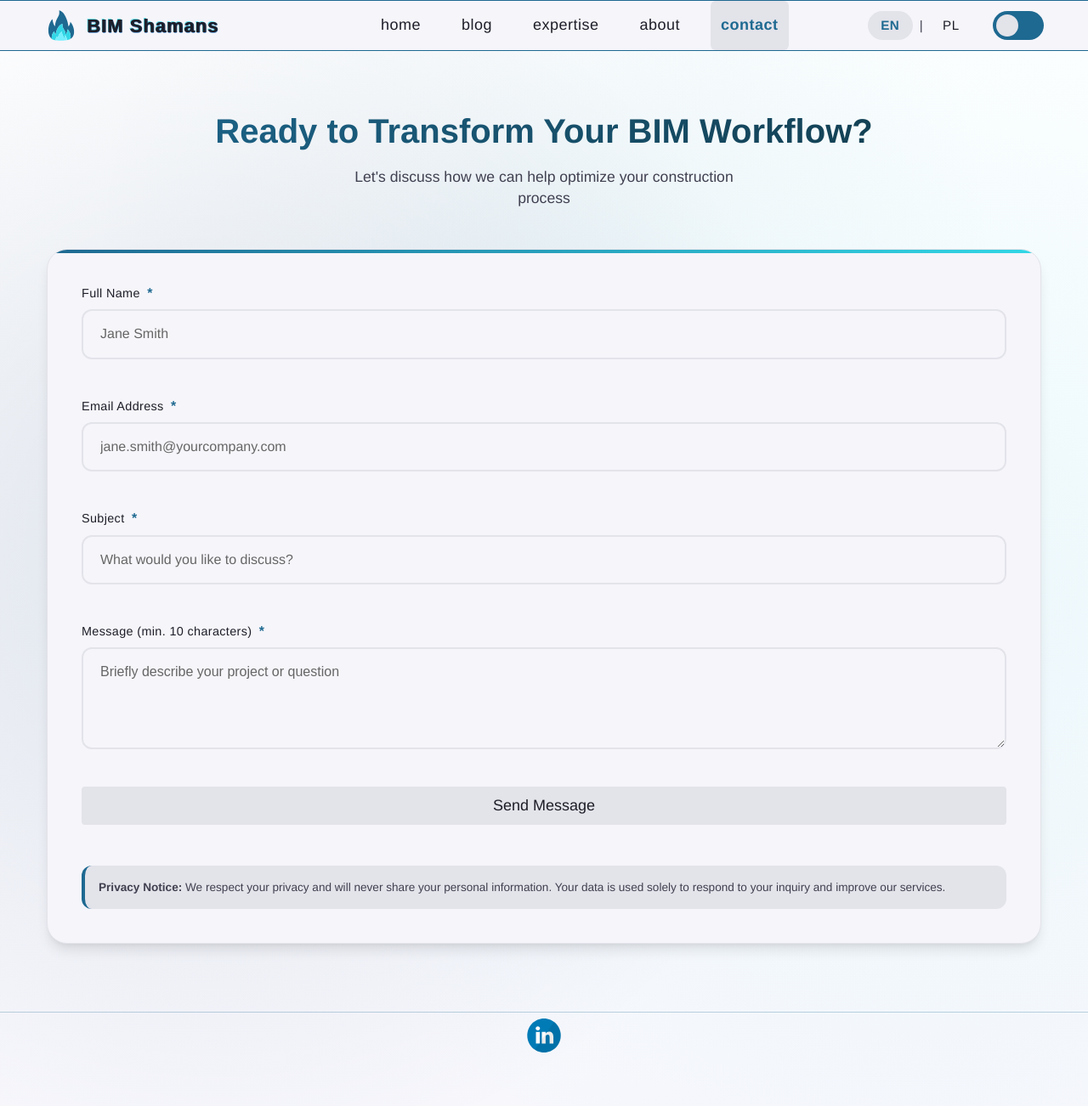
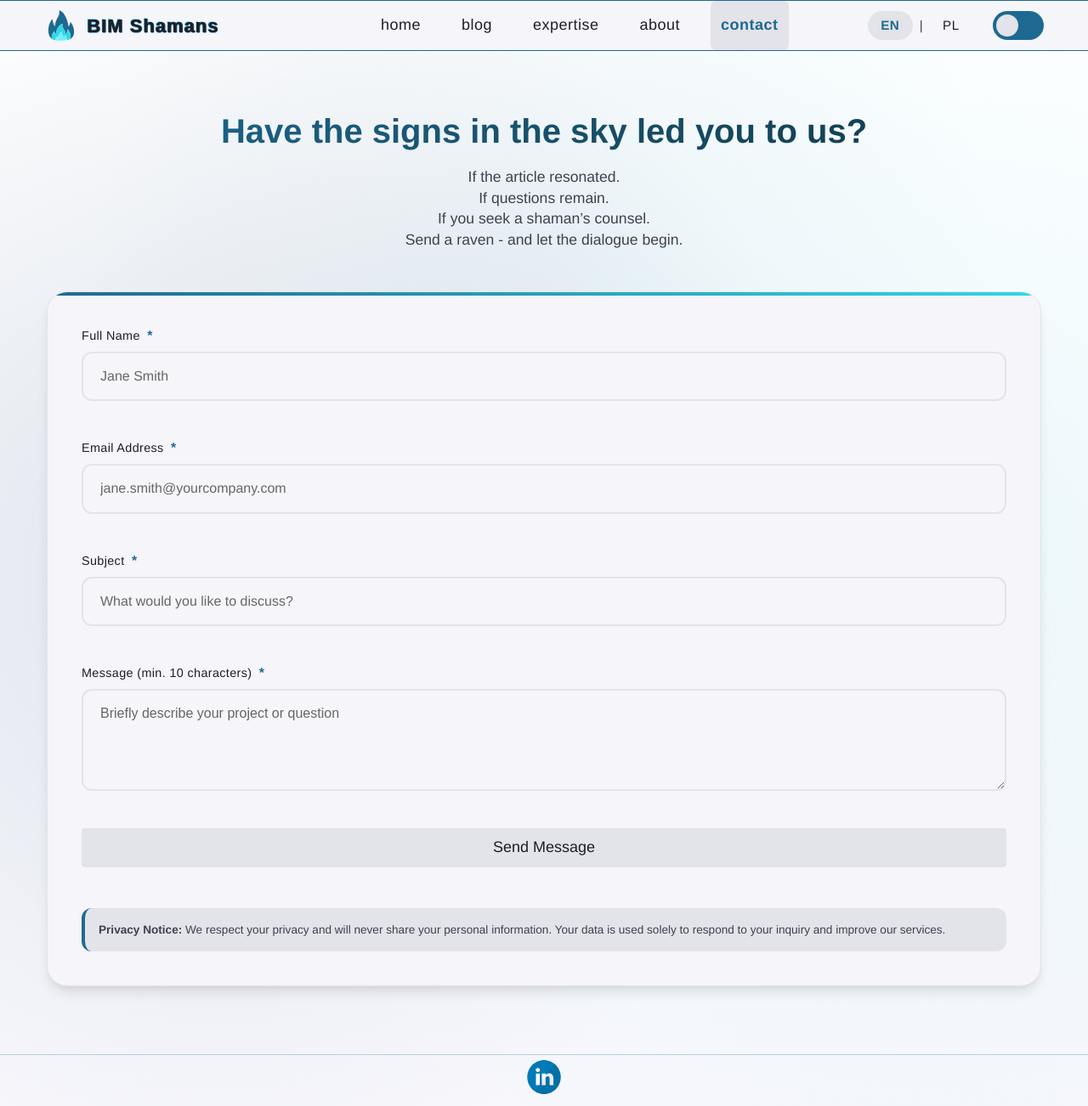
Before and after one commit to W7k-J/BimShamans, a Jekyll site: the page built from en/contact.md, in a window 1280 px wide and 1302 px high. Shown: the whole window at 85% size. Built offline with Jekyll 4.4.1, drawn with Linux system fonts in a browser that asks for light colours; some web fonts are replaced.

Commit message:
Contact chagne - hasla.

```diff
--- a/en/contact.md
+++ b/en/contact.md
@@ -7,8 +7,8 @@ permalink: /en/contact/
 ---
 
 <div class="contact-header">
-    <h1>Ready to Transform Your BIM Workflow?</h1>
-    <p>Let's discuss how we can help optimize your construction process</p>
+    <h1>Have the signs in the sky led you to us?</h1>
+    <p>If the article resonated. <br> If questions remain. <br> If you seek a shaman’s counsel. <br> Send a raven - and let the dialogue begin.</p>
 </div>
 
 <div class="form-container">
```
Also changed, not shown: pl/contact.md (+2 -2 lines), images/images-main/About_Authors_NataliaGawlik_Alter.webp (deleted).
